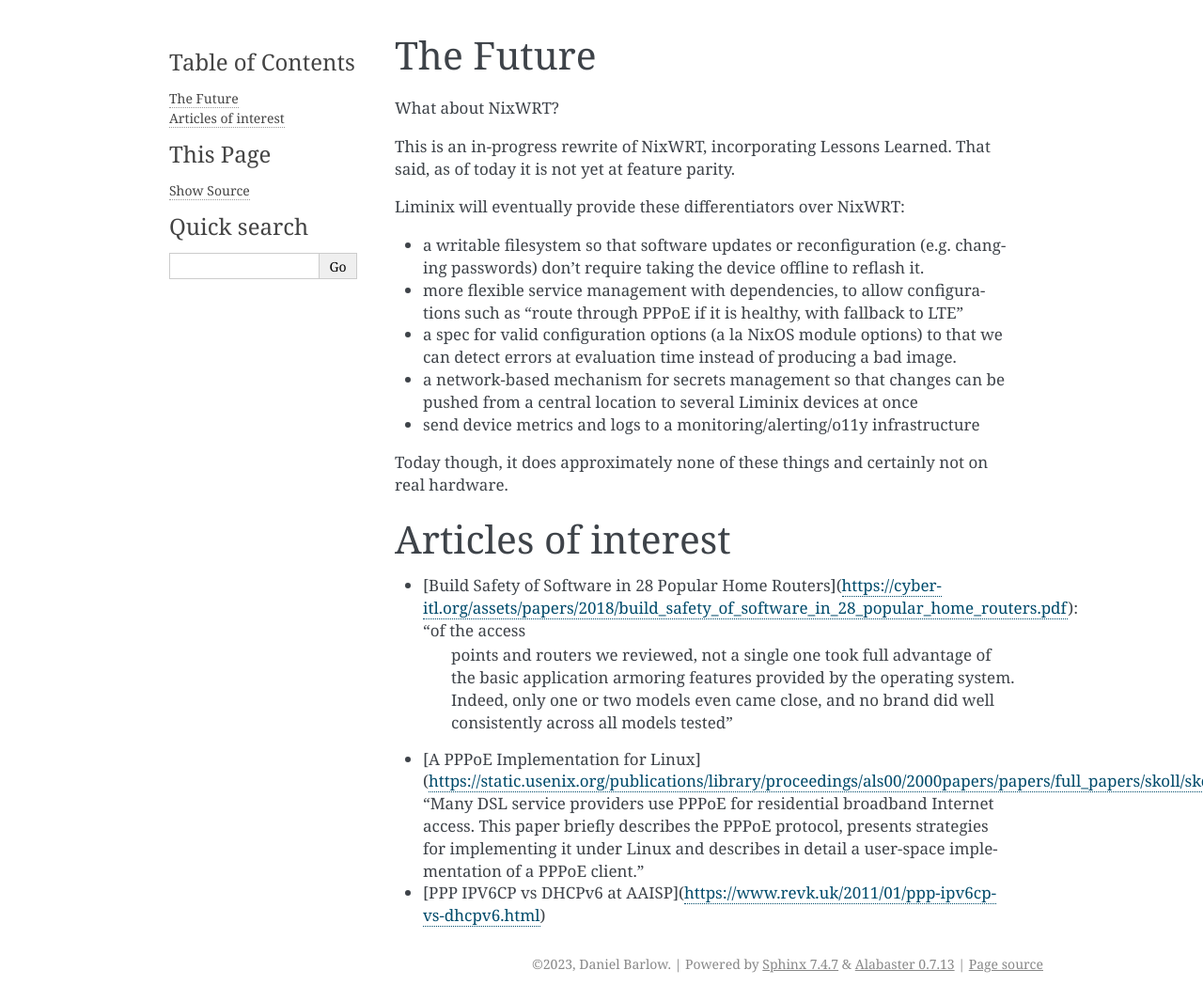
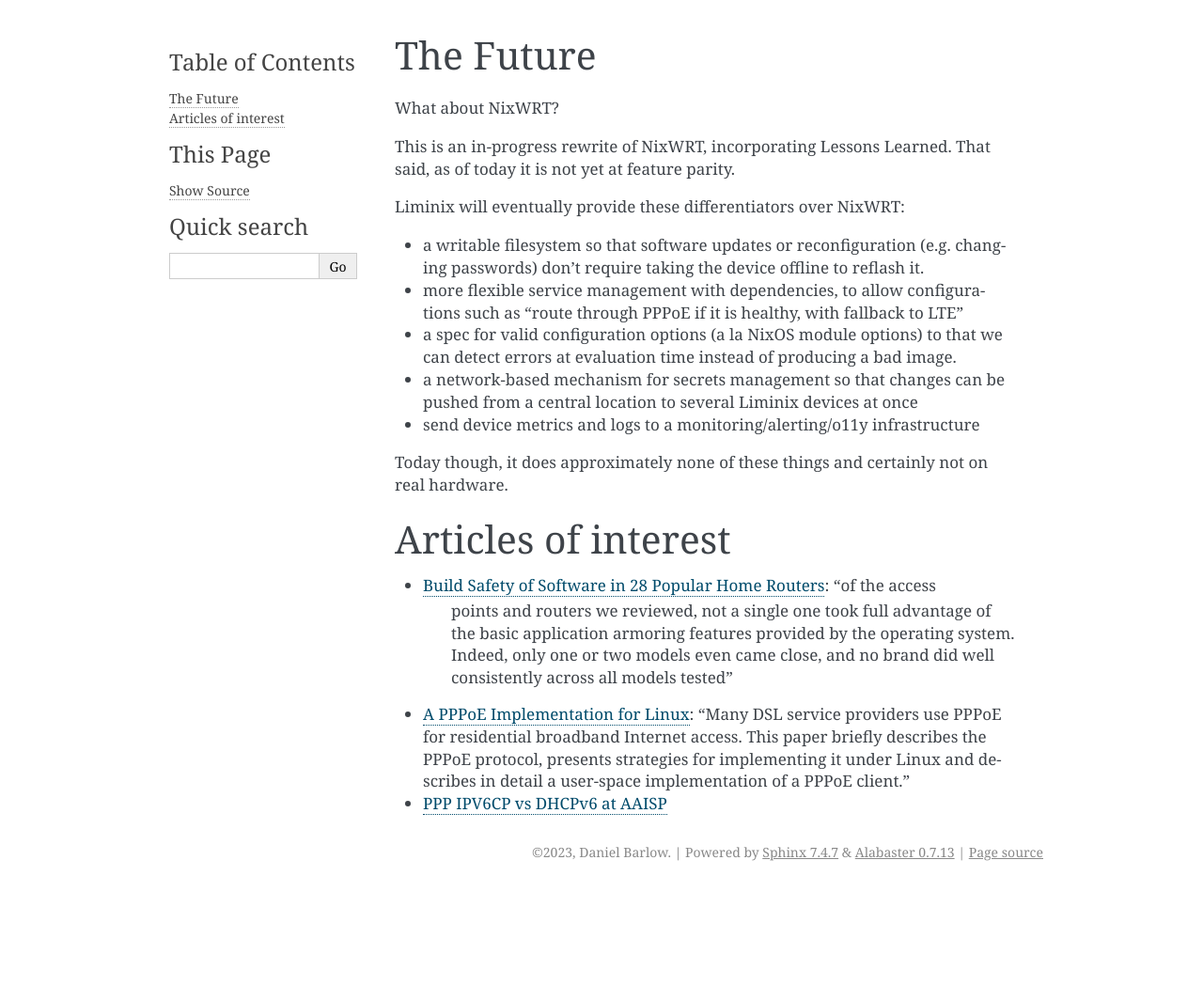
Before and after one commit to telent/liminix, a Sphinx documentation site: the page built from doc/etc.rst, in a window 1280 px wide. Shown: the whole page at 94% size. Built offline with Sphinx 7.4.7, drawn with Linux system fonts in a browser that asks for light colours; after the commit the page ends 946 px from its top, so only the background shows below that.

Commit message:
fix markup

```diff
--- a/doc/etc.rst
+++ b/doc/etc.rst
@@ -33,16 +33,16 @@ not on real hardware.
 Articles of interest
 ####################
 
-* [Build Safety of Software in 28 Popular Home Routers](https://cyber-itl.org/assets/papers/2018/build_safety_of_software_in_28_popular_home_routers.pdf): "of the access
+* `Build Safety of Software in 28 Popular Home Routers <https://cyber-itl.org/assets/papers/2018/build_safety_of_software_in_28_popular_home_routers.pdf>`_: "of the access
    points and routers we reviewed, not a single one took full
    advantage of the basic application armoring features provided by
    the operating system. Indeed, only one or two models even came
    close, and no brand did well consistently across all models tested"
 
-* [A PPPoE Implementation for Linux](https://static.usenix.org/publications/library/proceedings/als00/2000papers/papers/full_papers/skoll/skoll_html/index.html):
+* `A PPPoE Implementation for Linux <https://static.usenix.org/publications/library/proceedings/als00/2000papers/papers/full_papers/skoll/skoll_html/index.html>`_:
   "Many DSL service providers use PPPoE for residential broadband
   Internet access. This paper briefly describes the PPPoE protocol,
   presents strategies for implementing it under Linux and describes in
   detail a user-space implementation of a PPPoE client."
 
-* [PPP IPV6CP vs DHCPv6 at AAISP](https://www.revk.uk/2011/01/ppp-ipv6cp-vs-dhcpv6.html)
+* `PPP IPV6CP vs DHCPv6 at AAISP <https://www.revk.uk/2011/01/ppp-ipv6cp-vs-dhcpv6.html>`_
```
